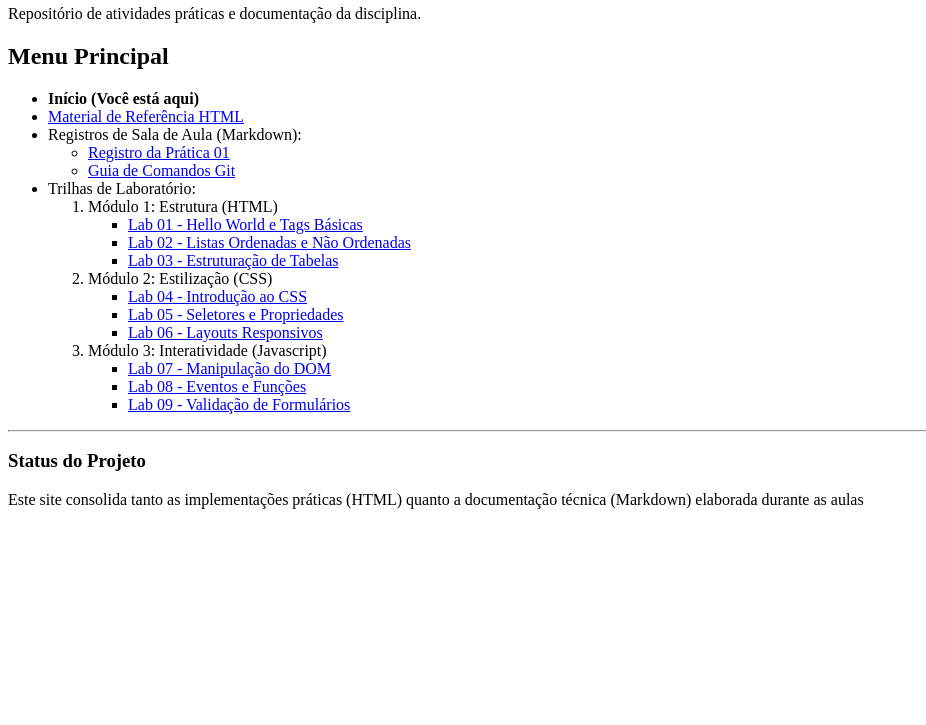
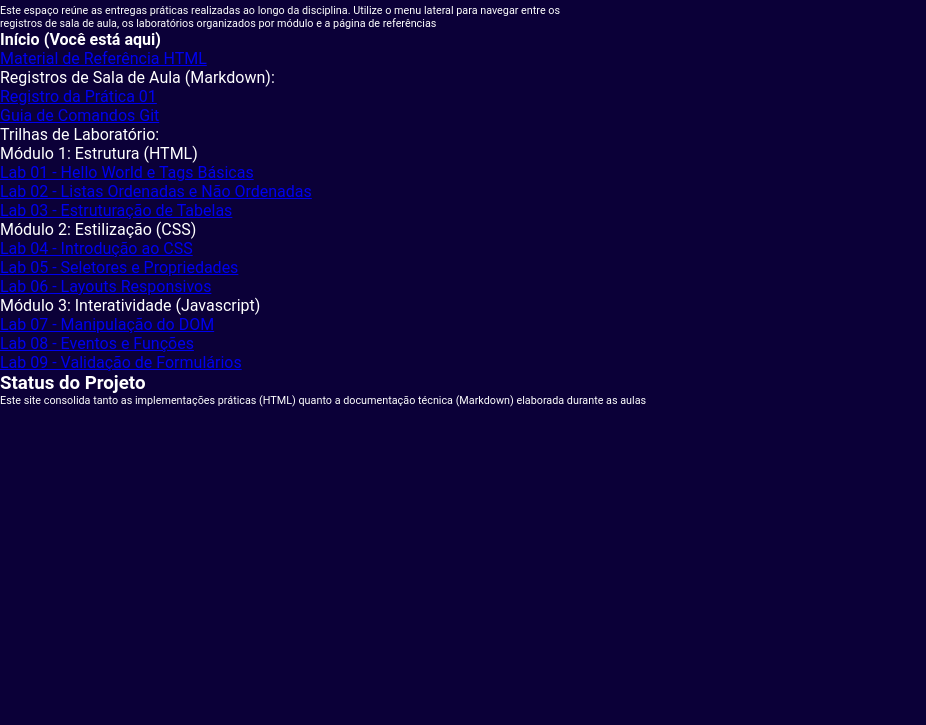
Before and after one commit to Programacao-Web-BSI-2026-2/lab-rafael_monteiro_viana, a plain HTML site: page index.html in a window 1280 px wide. Shown: the part 75-800 px from the top of the page, without its empty margins (0-926 px from the left). Drawn offline with Linux system fonts and the light colour scheme; files that its build step writes are made by us from their sources.

Commit message:
reafactor: mudar estrutura da pagina e adicionar classes nas tags para estilizações

```diff
--- a/index.html
+++ b/index.html
@@ -5,29 +5,34 @@
         <meta name="viewport" content="width=device-width, initial-scale=1.0" />
         <meta name="author" content="Rafael Viana" />
         <title>Portfólio de Programação Web</title>
+        <link rel="stylesheet" href="styles.css">
     </head>
     <body>
-        <header>
+      <div class="pagina">
+        <header class="cabecalho">
             <h1>Meu Portfólio de Programação Web</h1>
             <p>Repositório de atividades práticas e documentação da disciplina.</p>
         </header>
-        <main>
-            <h2>Menu Principal</h2>
-            <nav>
+        <main class="conteudo">
+            <h2>Bem vindo ao Portfólio</h2>
+            <p>Este espaço reúne as entregas práticas realizadas ao longo da disciplina. Utilize o menu lateral para navegar entre os <br> registros de sala de aula, os laboratórios organizados por módulo e a página de referências</p>
+        </main>
+        <aside class="barra-lateral">
+          <nav class="navegacao">
                 <ul>
                     <li><strong>Início (Você está aqui)</strong></li>
                     <li><a href="./referencias.html">Material de Referência HTML</a></li>
-                    <li>
+                    <li class="modulo">
                         Registros de Sala de Aula (Markdown):
                         <ul>
                             <li><a href="./docs/semana-01">Registro da Prática 01</a></li>
                             <li><a href="#">Guia de Comandos Git</a></li>
                         </ul>
                     </li>
-                    <li>
+                    <li class="modulo">
                         Trilhas de Laboratório:
                         <ol>
-                            <li>
+                            <li class="modulo">
                                 Módulo 1: Estrutura (HTML)
                                 <ul>
                                     <li><a href="./labs/01/index.html">Lab 01 - Hello World e Tags Básicas</a></li>
@@ -35,7 +40,7 @@
                                     <li><a href="./labs/03/index.html">Lab 03 - Estruturação de Tabelas</a></li>
                                 </ul>
                             </li>
-                            <li>
+                            <li class="modulo">
                                 Módulo 2: Estilização (CSS)
                                 <ul>
                                     <li><a href="./labs/04/index.html">Lab 04 - Introdução ao CSS</a></li>
@@ -43,7 +48,7 @@
                                     <li><a href="./labs/06/index.html">Lab 06 - Layouts Responsivos</a></li>
                                 </ul>
                             </li>
-                            <li>
+                            <li class="modulo">
                                 Módulo 3: Interatividade (Javascript)
                                 <ul>
                                     <li><a href="./labs/07/index.html">Lab 07 - Manipulação do DOM</a></li>
@@ -55,14 +60,16 @@
                     </li>
                 </ul>
             </nav>
-        </main>
-        <footer>
-            <hr />
+        </aside>
+
+        <footer class="rodape">
             <h3>Status do Projeto</h3>
             <p>
                 Este site consolida tanto as implementações práticas (HTML) quanto a documentação técnica (Markdown) elaborada durante as
                 aulas
             </p>
         </footer>
+      </div>
+
     </body>
 </html>
```
